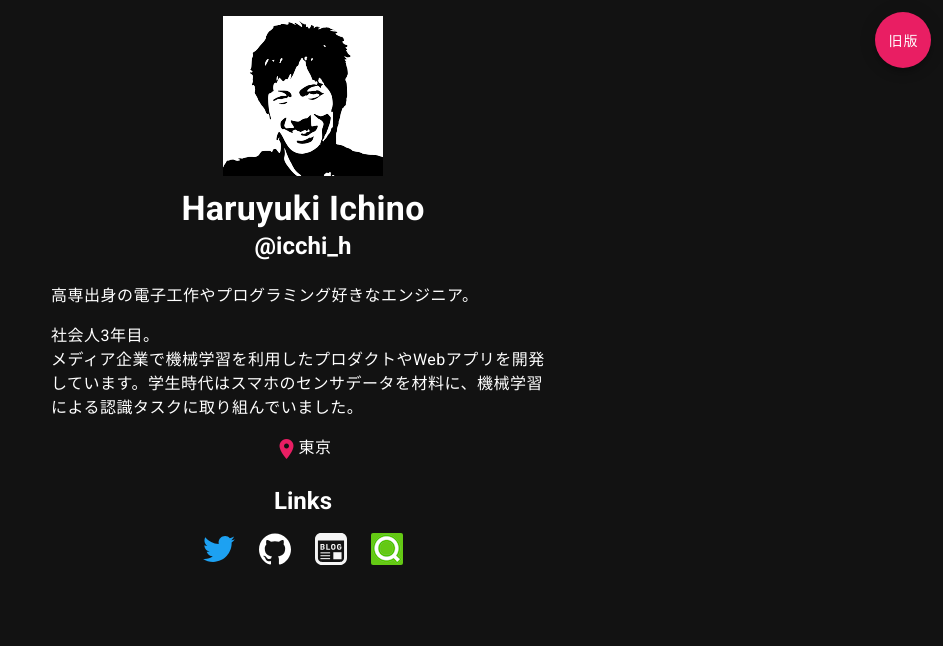
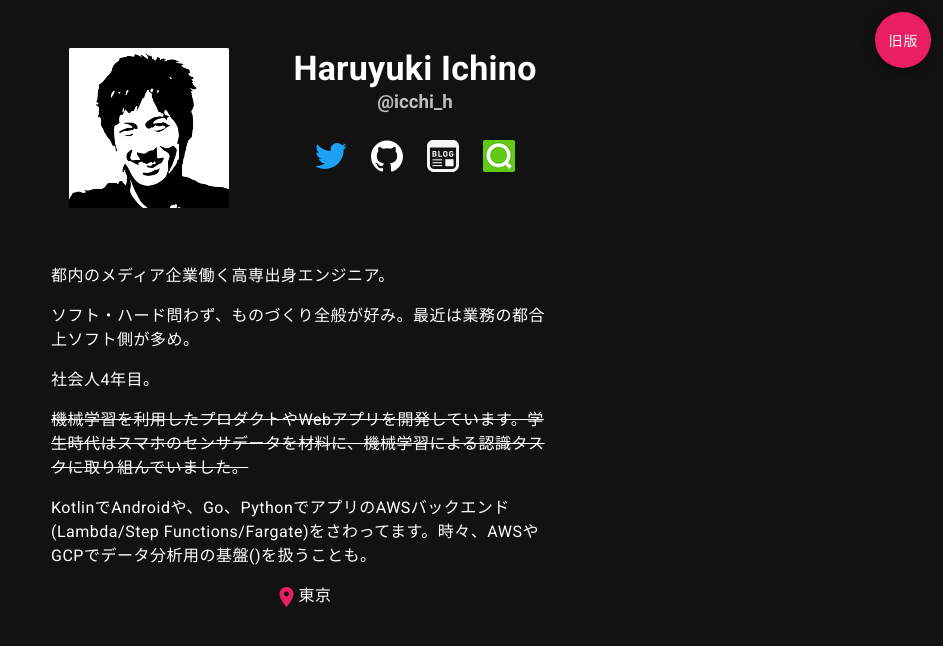
Before and after one commit to icchi-h/icchi-h.github.io, a Vue app: page / in a window 1280 px wide. Shown: the top 646 px of the page, without its empty margins (337-1280 px from the left). Built offline with nearby package versions, Linux system fonts and the light colour scheme.

Commit message:
style: adjsut thumbnail and name position

```diff
--- /dev/null
+++ b/src/components/Link.vue
@@ -0,0 +1,126 @@
+<template>
+  <v-layout justify-center class="headline">
+    <v-tooltip bottom>
+      <template v-slot:activator="{ on }">
+        <v-btn
+          fab
+          text
+          slot="activator"
+          href="https://twitter.com/icchi_h"
+          target="_blank"
+          rel="noopener"
+          class="link-icon icon-twitter"
+          style="color: #00aced"
+          v-on="on"
+        >
+          <img
+            src="../assets/img/twitter-icon.svg"
+            class="icon-twitter"
+            width="32px"
+            alt="twitter-icon"
+          />
+        </v-btn>
+      </template>
+      <span>Twitter</span>
+    </v-tooltip>
+    <v-tooltip bottom>
+      <template v-slot:activator="{ on }">
+        <v-btn
+          fab
+          text
+          slot="activator"
+          href="https://github.com/icchi-h"
+          target="_blank"
+          rel="noopener"
+          class="link-icon icon-github"
+          v-on="on"
+        >
+          <img
+            src="../assets/img/github-icon.svg"
+            class="icon-github"
+            width="32px"
+            alt="github-icon"
+          />
+        </v-btn>
+      </template>
+      <span>GitHub</span>
+    </v-tooltip>
+    <v-tooltip bottom>
+      <template v-slot:activator="{ on }">
+        <v-btn
+          fab
+          text
+          slot="activator"
+          href="https://blog.icchi.me"
+          target="_blank"
+          rel="noopener"
+          class="link-icon icon-new-blog-wrap"
+          v-on="on"
+        >
+          <!-- <i class="fab fa-wrdpress"></i> -->
+          <img :src="require('../assets/img/blog-icon.svg')" class="icon-blog" alt="blog-new-icon" />
+        </v-btn>
+      </template>
+      <span>Blog</span>
+    </v-tooltip>
+    <v-tooltip bottom>
+      <template v-slot:activator="{ on }">
+        <v-btn
+          fab
+          text
+          slot="activator"
+          href="https://qiita.com/icchi_h"
+          target="_blank"
+          rel="noopener"
+          class="link-icon"
+          style="color:#4cb10d"
+          v-on="on"
+        >
+          <img
+            src="../assets/img/qiita-icon.png"
+            srcset="../assets/img/qiita-icon.png    1x, ../assets/img/qiita-icon@2x.png 2x"
+            class="icon-qiita"
+            alt="qiita-icon"
+          />
+        </v-btn>
+      </template>
+      <span>Qiita</span>
+    </v-tooltip>
+  </v-layout>
+</template>
+
+<script>
+export default {
+  name: "Link"
+};
+</script>
+
+<style>
+.link-icon {
+  font-size: 32px;
+}
+/* .icon-twitter {} */
+.icon-blog {
+  width: 32px;
+}
+
+.new-circle-icon {
+  width: 20px;
+  height: 20px;
+  display: flex;
+  justify-content: center;
+  align-items: center;
+  position: absolute;
+  right: 4px;
+  top: -8px;
+  border-radius: 24px;
+  font-size: 12px;
+  font-weight: bold;
+  background-color: #e91e63;
+}
+
+.icon-qiita {
+  width: 32px;
+  border-radius: 2px;
+}
+</style>
--- a/src/components/Main.vue
+++ b/src/components/Main.vue
@@ -1,6 +1,6 @@
 <template>
-  <v-content>
-    <v-container>
+  <v-content class="content">
+    <v-container pa-8 class="container">
       <v-btn
         fab
         absolute
@@ -14,198 +14,70 @@
         style="top:12px;right:12px;line-height:1.1em;"
       >旧版</v-btn>
 
-      <v-layout text-xs-center wrap justify-center align-center mb-4>
-        <!-- <v-flex xs12 md4> -->
-        <v-flex xs12>
-          <v-img
+      <v-layout text-xs-center wrap justify-center align-center>
+        <v-flex xs12 class="text-center d-sm-flex justify-center">
+          <img
             src="/img/profile.svg"
-            class="mt-1 mb-3 profile-img"
+            class="thumbnail ma-4 mr-sm-8"
             contain
             alt="thumbnail"
             height="160"
           />
+          <div class="ma-4 ml-sm-8">
+            <h1 class="display-1 font-weight-bold text-center name">Haruyuki Ichino</h1>
+            <h3 class="subheadline mb-3 text-center id">@icchi_h</h3>
+            <Link />
+          </div>
         </v-flex>
+      </v-layout>
 
-        <!-- <v-flex xs12 md8> -->
+      <v-layout text-xs-center wrap justify-center align-center mt-8>
         <v-flex xs12>
-          <h1 class="display-1 font-weight-bold text-center">Haruyuki Ichino</h1>
-          <h2 class="subheadline mb-3 text-center">@icchi_h</h2>
           <div
-            class="body-1 text-xs-left pa-2 ma-auto"
+            class="body-1 text-xs-left pa-2 ma-auto profile-message"
             style="width: fit-content;max-width: 520px;"
           >
-            <p>高専出身の電子工作やプログラミング好きなエンジニア。</p>
-            <p>
-              社会人3年目。
-              <br />メディア企業で機械学習を利用したプロダクトやWebアプリを開発しています。学生時代はスマホのセンサデータを材料に、機械学習による認識タスクに取り組んでいました。
-            </p>
+            <p>都内のメディア企業働く高専出身エンジニア。</p>
+            <p>ソフト・ハード問わず、ものづくり全般が好み。最近は業務の都合上ソフト側が多め。</p>
+            <p>社会人4年目。</p>
+            <s>
+              <p>機械学習を利用したプロダクトやWebアプリを開発しています。学生時代はスマホのセンサデータを材料に、機械学習による認識タスクに取り組んでいました。</p>
+            </s>
+            <p>KotlinでAndroidや、Go、PythonでアプリのAWSバックエンド(Lambda/Step Functions/Fargate)をさわってます。時々、AWSやGCPでデータ分析用の基盤()を扱うことも。</p>
             <p class="text-center mb-auto">
               <i class="material-icons" style="color: #E91E63;vertical-align: middle;">place</i>東京
             </p>
           </div>
         </v-flex>
       </v-layout>
-
-      <v-layout text-xs-center wrap justify-center align-center>
-        <v-flex xs12>
-          <h1 class="text-center headline font-weight-bold mb-1">Links</h1>
-
-          <v-layout justify-center class="headline">
-            <v-tooltip bottom>
-              <template v-slot:activator="{ on }">
-                <v-btn
-                  fab
-                  text
-                  slot="activator"
-                  href="https://twitter.com/icchi_h"
-                  target="_blank"
-                  rel="noopener"
-                  class="link-icon icon-twitter"
-                  style="color: #00aced"
-                  v-on="on"
-                >
-                  <img
-                    src="../assets/img/twitter-icon.svg"
-                    class="icon-twitter"
-                    width="32px"
-                    alt="twitter-icon"
-                  />
-                </v-btn>
-              </template>
-              <span>Twitter</span>
-            </v-tooltip>
-            <v-tooltip bottom>
-              <template v-slot:activator="{ on }">
-                <v-btn
-                  fab
-                  text
-                  slot="activator"
-                  href="https://github.com/icchi-h"
-                  target="_blank"
-                  rel="noopener"
-                  class="link-icon icon-github"
-                  v-on="on"
-                >
-                  <img
-                    src="../assets/img/github-icon.svg"
-                    class="icon-github"
-                    width="32px"
-                    alt="github-icon"
-                  />
-                </v-btn>
-              </template>
-              <span>GitHub</span>
-            </v-tooltip>
-            <v-tooltip bottom>
-              <template v-slot:activator="{ on }">
-                <v-btn
-                  fab
-                  text
-                  slot="activator"
-                  href="https://blog.icchi.me"
-                  target="_blank"
-                  rel="noopener"
-                  class="link-icon icon-new-blog-wrap"
-                  v-on="on"
-                >
-                  <!-- <i class="fab fa-wrdpress"></i> -->
-                  <img
-                    :src="require('../assets/img/blog-icon.svg')"
-                    class="icon-blog"
-                    alt="blog-new-icon"
-                  />
-                </v-btn>
-              </template>
-              <span>Blog</span>
-            </v-tooltip>
-            <v-tooltip bottom>
-              <template v-slot:activator="{ on }">
-                <v-btn
-                  fab
-                  text
-                  slot="activator"
-                  href="https://qiita.com/icchi_h"
-                  target="_blank"
-                  rel="noopener"
-                  class="link-icon"
-                  style="color:#4cb10d"
-                  v-on="on"
-                >
-                  <img
-                    src="../assets/img/qiita-icon.png"
-                    srcset="../assets/img/qiita-icon.png    1x, ../assets/img/qiita-icon@2x.png 2x"
-                    class="icon-qiita"
-                    alt="qiita-icon"
-                  />
-                </v-btn>
-              </template>
-              <span>Qiita</span>
-            </v-tooltip>
-          </v-layout>
-        </v-flex>
-
-        <!-- <v-flex
-          xs12
-          mb-5
-        >
-          <h1 class="headline font-weight-bold mb-3">Products</h1>
-
-          <v-layout wrap justify-center>
-            <a :hef="link.href" class="subheading mx-3" target="_blank">test</a>
-          </v-layout>
-        </v-flex>-->
-
-        <!-- <v-flex
-          xs12
-          mb-5
-        >
-          <h1 class="headline font-weight-bold mb-3">Works</h1>
-
-          <v-layout wrap justify-center>
-            <a :href="eco.href" class="subheading mx-3" target="_blank">test</a>
-          </v-layout>
-        </v-flex>-->
-      </v-layout>
     </v-container>
   </v-content>
 </template>
 
 <script>
+import Link from "./Link";
+
 export default {
+  name: "App",
+  components: {
+    // Header,
+    Link
+  }
   // data: () => ({})
 };
 </script>
 
 <style>
-.profile-img {
+.container {
+  max-width: 960px;
+}
+
+.thumbnail {
   border-radius: 2px;
 }
 
-.link-icon {
-  font-size: 32px;
-}
-/* .icon-twitter {} */
-.icon-blog {
-  width: 32px;
-}
-
-.new-circle-icon {
-  width: 20px;
-  height: 20px;
-  display: flex;
-  justify-content: center;
-  align-items: center;
-  position: absolute;
-  right: 4px;
-  top: -8px;
-  border-radius: 24px;
-  font-size: 12px;
-  font-weight: bold;
-  background-color: #e91e63;
-}
-
-.icon-qiita {
-  width: 32px;
-  border-radius: 2px;
+/* .name {} */
+.id {
+  color: #bdbdbd;
 }
 </style>
```
